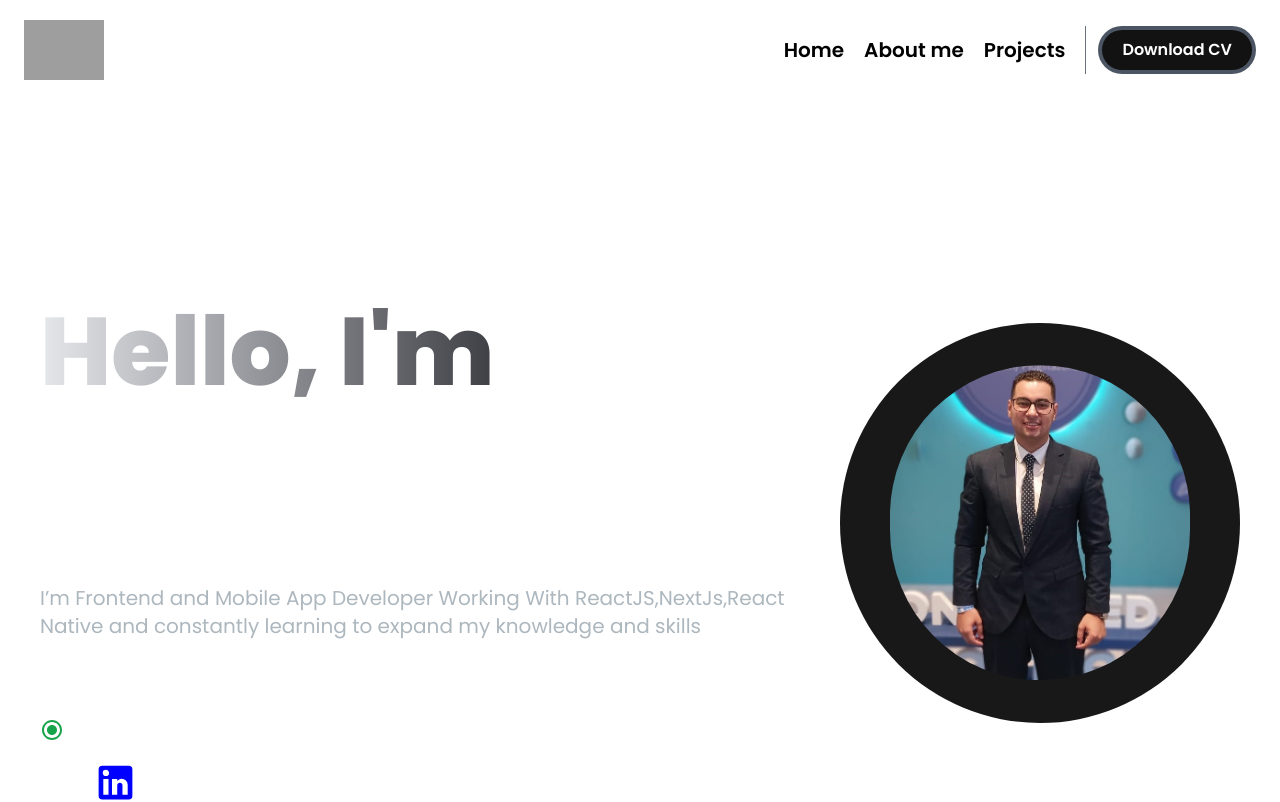
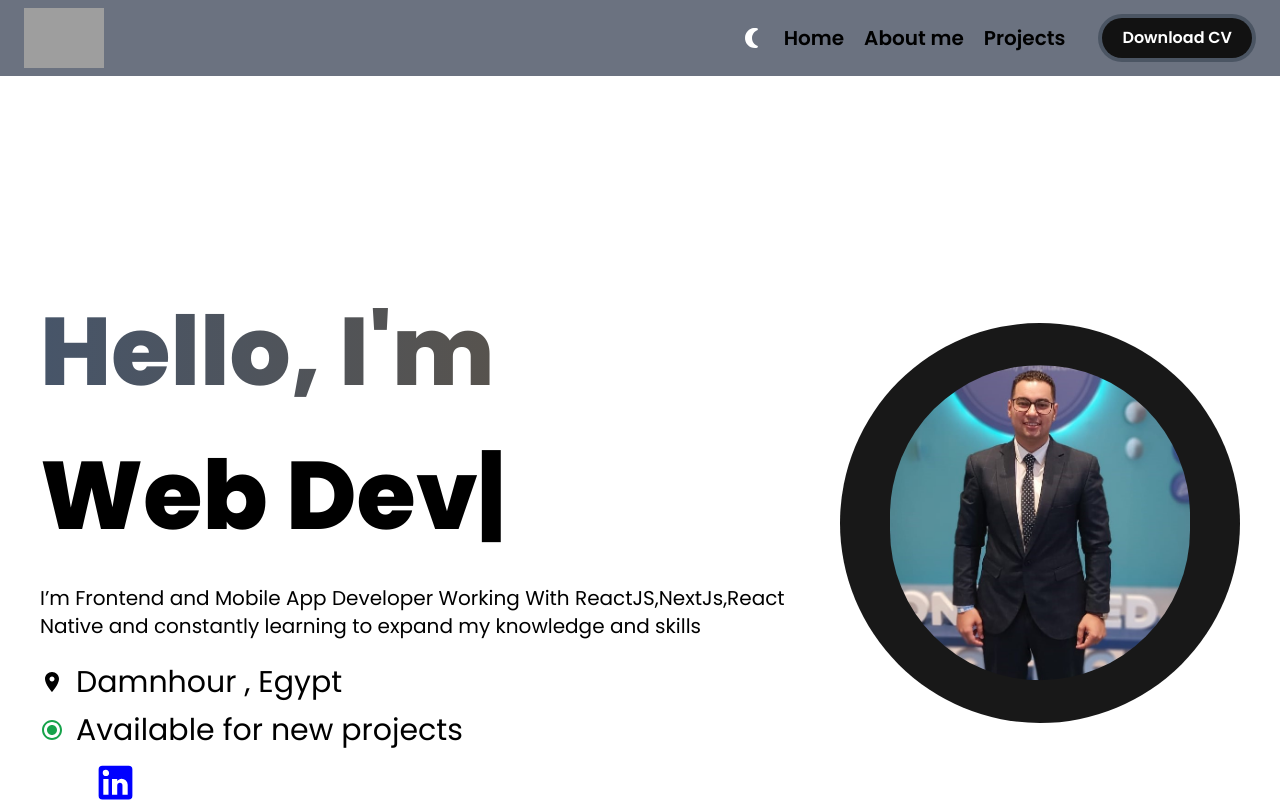
Before and after one commit to Moustafa-Elsayed/personal-portfolio, a Next.js app: page / in a window 1280 px wide. Shown: the top 802 px of the page. Built offline with nearby package versions, Linux system fonts and the light colour scheme; grey boxes are pictures that could not be loaded.

Commit message:
edit color form lightmood heroSection

```diff
--- a/src/components/HeroSection.jsx
+++ b/src/components/HeroSection.jsx
@@ -20,8 +20,8 @@ const HeroSection = () => {
           transition={{ duration: 0.5 }}
           className="col-span-8 place-self-center text-center sm:text-left justify-self-start pt-10 "
         >
-          <h1 className="text-white mb-4 text-4xl sm:text-5xl lg:text-8xl lg:leading-normal font-extrabold">
-            <span className="text-transparent bg-clip-text bg-gradient-to-r from-gray-200 to-zinc-700">
+          <h1 className="dark:text-white text-balck mb-4 text-4xl sm:text-5xl lg:text-8xl lg:leading-normal font-extrabold">
+            <span className="text-transparent bg-clip-text  bg-gradient-to-r from-slate-600 to-stone-600 dark:from-gray-200 dark:to-zinc-700">
               Hello, I&apos;m{" "}
             </span>
             <br></br>
@@ -40,25 +40,26 @@ const HeroSection = () => {
               repeat={Infinity}
             />
           </h1>
-          <p className="text-[#ADB7BE] text-base sm:text-lg mb-6 lg:text-xl">
+          <p className="dark:text-[#ADB7BE] text-black text-base sm:text-lg mb-6 lg:text-xl">
             I’m Frontend and Mobile App Developer Working With
             ReactJS,NextJs,React Native and constantly learning to expand my
             knowledge and skills
           </p>
           <div className="flex flex-col gap-3 items-center md:items-start">
             <div className="flex flex-row gap-3  items-center">
-              <LocationOnIcon className="text-white"/>
-              <div className="text-xl md:text-3xl text-white">Damnhour , Egypt</div>
+              <LocationOnIcon className="dark:text-white text-black"/>
+              <div className="text-xl md:text-3xl text-black dark:text-white">Damnhour , Egypt</div>
             </div>
             <div className="flex flex-row gap-3  items-center">
               <RadioButtonCheckedIcon className="text-green-600" />
-              <div className="text-xl md:text-3xl text-white">
+              <div className="text-xl md:text-3xl text-black dark:text-white">
                 Available for new projects
               </div>
             </div>
             <div className="socials flex flex-row gap-2">
               <Link href="github.com">
                 <GitHubIcon
+                className="text-black dark:text-white"
                   sx={{
                     fontSize: "45px",
                     color: "white",
--- a/src/components/navBar/NavBar.jsx
+++ b/src/components/navBar/NavBar.jsx
@@ -4,10 +4,7 @@ import Link from "next/link";
 import NavLinks from "./NavLinks";
 import { Bars3Icon, XMarkIcon } from "@heroicons/react/24/solid";
 import MenuOverlay from "./MenuOverlay";
-import LogoDevIcon from "@mui/icons-material/LogoDev";
 import ThemeToggle from "../ThemeToggle";
-3;
-import DataObjectIcon from "@mui/icons-material/DataObject";
 import Image from "next/image";
 
 const navLinks = [
@@ -27,8 +24,8 @@ const navLinks = [
 const NavBar = () => {
   const [navBarOpen, setNavBarOpen] = useState(false);
   return (
-    <nav className="fixed top-0 right-0 left-0 z-40 bg-white dark:bg-black  bg-opacity-100 ">
-      <div className="flex flex-wrap  items-center justify-between p-5 mx-auto px-6">
+    <nav className="fixed top-0 right-0 left-0 z-40   bg-gray-500 dark:bg-black  bg-opacity-100 ">
+      <div className="flex flex-wrap  items-center justify-between p-2 mx-auto px-6">
         <Link
           href={"/"}
           // className="bg-slate-500 dark:bg-white rounded-full h-16 w-16 flex items-center justify-center  "
```
